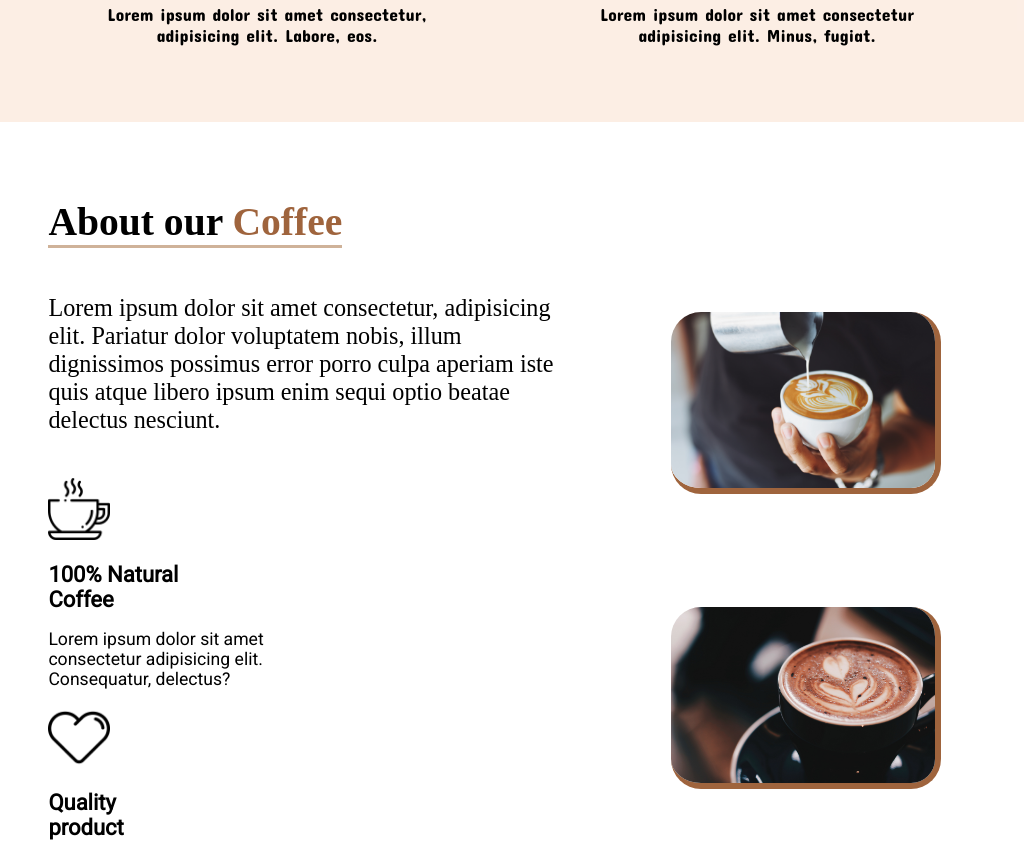
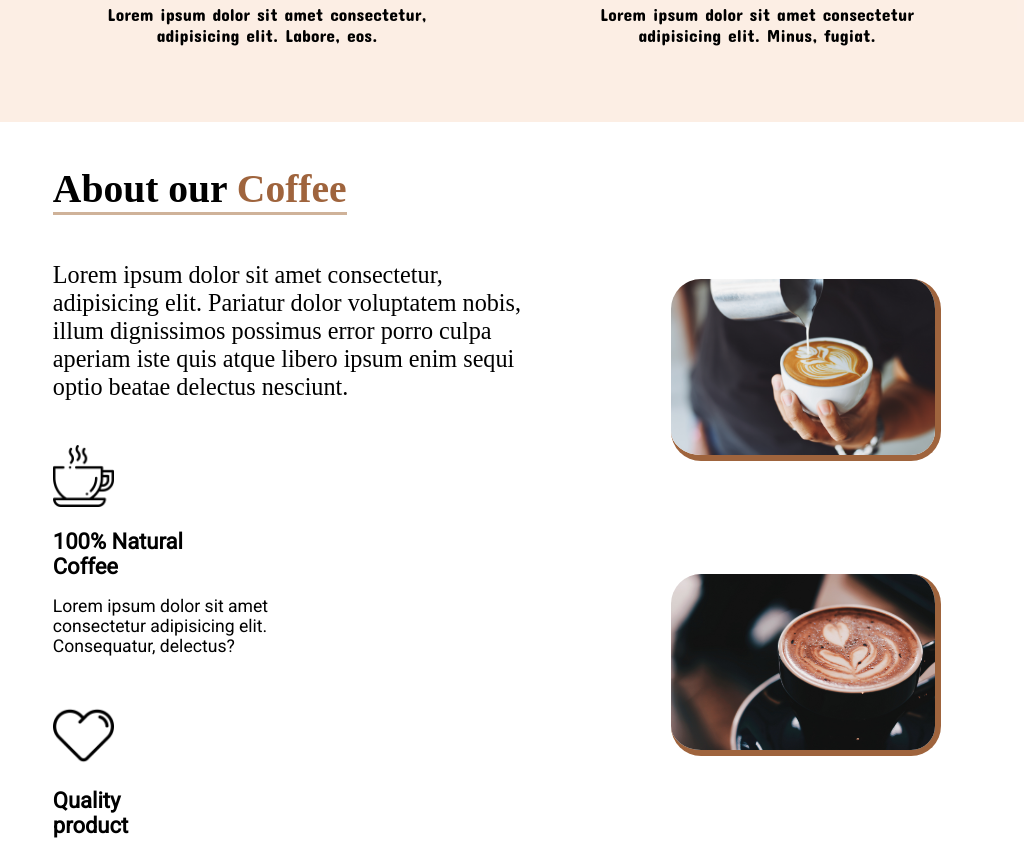
Before and after one commit to RiviCodes/coffee-shop-react, a React (Create React App) app: page / in a window 1024 px wide. Shown: the part 1240-2082 px from the top of the page. Built offline with nearby package versions, Linux system fonts and the light colour scheme; a web font is replaced by a local one.

Commit message:
Fix Grid

```diff
--- a/src/styles/About.css
+++ b/src/styles/About.css
@@ -185,11 +185,11 @@
   }
 
   #about-section {
-    padding: 3.5rem 1rem 3.5rem 1rem;
+    padding: 2rem 1rem 3.5rem 1rem;
   }
 
   .about-left_side {
-    margin-left: 1.2rem;
+    margin-left: 1.4rem;
   }
 
   .about-h3 {
@@ -205,7 +205,7 @@
   }
 
   .about-card {
-    /* margin: 0 3.5rem 2rem 2vw; */
+    margin-bottom: 1.4rem;
     width: 17rem;
   }
 
```
